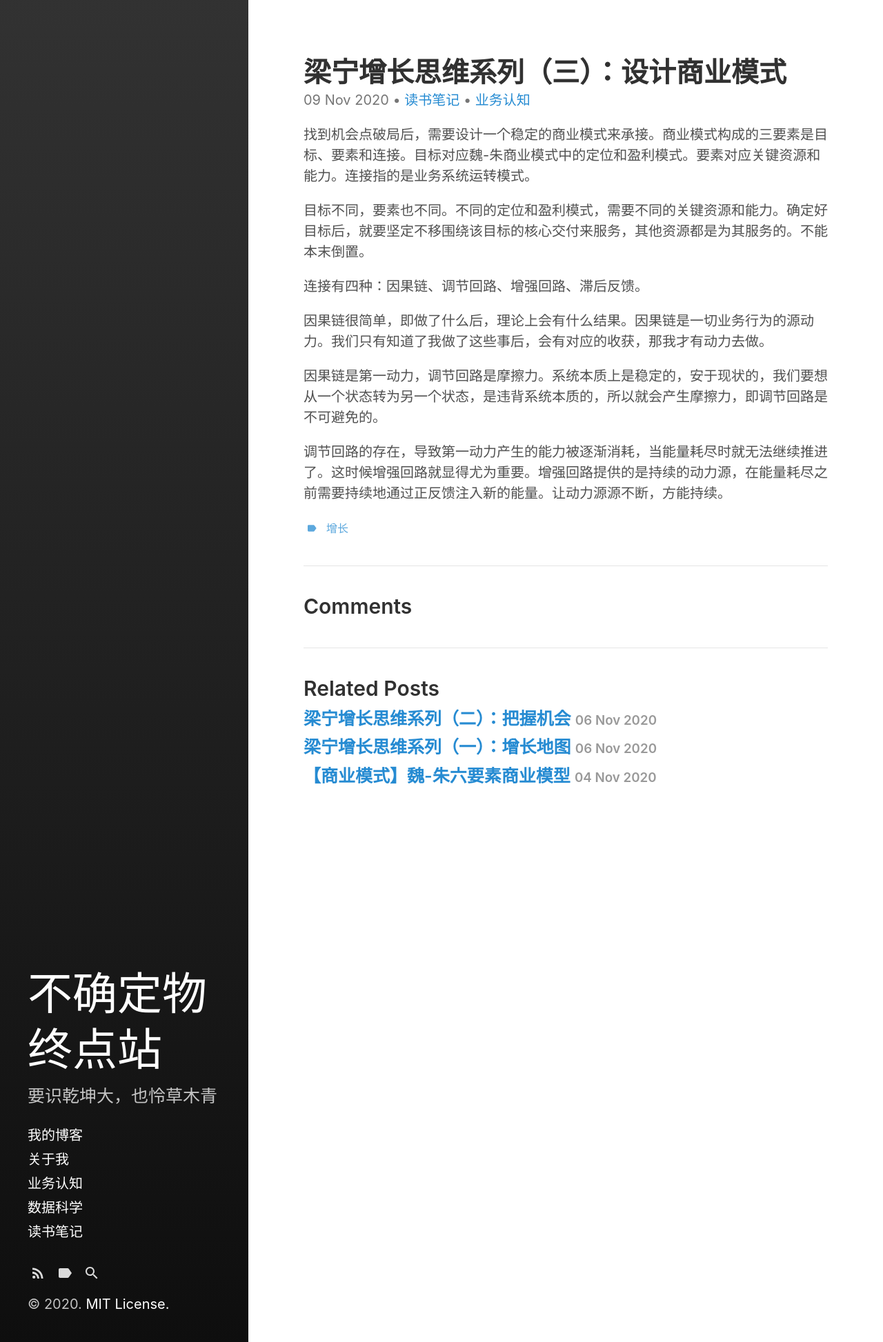
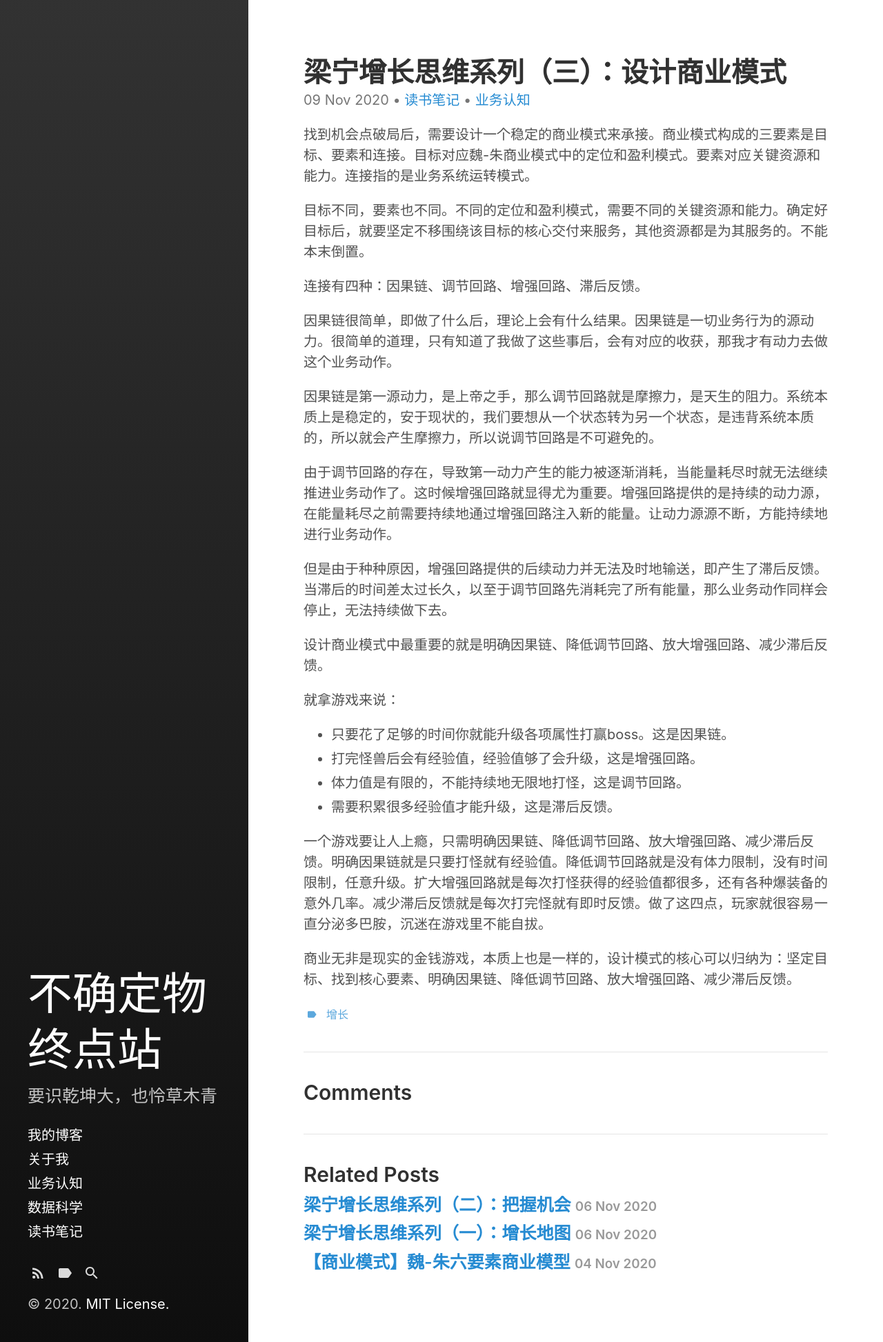
Before and after one commit to Bin0Lin/Bin0Lin.github.io, a Jekyll site: the page built from _posts/2020-11-09-梁宁增长思维系列（三）：设计商业模式.md, in a window 1280 px wide. Shown: the whole page at 69% size. Built offline with Jekyll 4.4.1, drawn with Linux system fonts in a browser that asks for light colours.

Commit message:
Update 2020-11-09-梁宁增长思维系列（三）：设计商业模式.md

```diff
--- a/_posts/2020-11-09-梁宁增长思维系列（三）：设计商业模式.md
+++ b/_posts/2020-11-09-梁宁增长思维系列（三）：设计商业模式.md
@@ -15,8 +15,22 @@ tags:
 
 连接有四种：因果链、调节回路、增强回路、滞后反馈。
 
-因果链很简单，即做了什么后，理论上会有什么结果。因果链是一切业务行为的源动力。我们只有知道了我做了这些事后，会有对应的收获，那我才有动力去做。
+因果链很简单，即做了什么后，理论上会有什么结果。因果链是一切业务行为的源动力。很简单的道理，只有知道了我做了这些事后，会有对应的收获，那我才有动力去做这个业务动作。
 
-因果链是第一动力，调节回路是摩擦力。系统本质上是稳定的，安于现状的，我们要想从一个状态转为另一个状态，是违背系统本质的，所以就会产生摩擦力，即调节回路是不可避免的。
+因果链是第一源动力，是上帝之手，那么调节回路就是摩擦力，是天生的阻力。系统本质上是稳定的，安于现状的，我们要想从一个状态转为另一个状态，是违背系统本质的，所以就会产生摩擦力，所以说调节回路是不可避免的。
 
-调节回路的存在，导致第一动力产生的能力被逐渐消耗，当能量耗尽时就无法继续推进了。这时候增强回路就显得尤为重要。增强回路提供的是持续的动力源，在能量耗尽之前需要持续地通过正反馈注入新的能量。让动力源源不断，方能持续。
+由于调节回路的存在，导致第一动力产生的能力被逐渐消耗，当能量耗尽时就无法继续推进业务动作了。这时候增强回路就显得尤为重要。增强回路提供的是持续的动力源，在能量耗尽之前需要持续地通过增强回路注入新的能量。让动力源源不断，方能持续地进行业务动作。
+
+但是由于种种原因，增强回路提供的后续动力并无法及时地输送，即产生了滞后反馈。当滞后的时间差太过长久，以至于调节回路先消耗完了所有能量，那么业务动作同样会停止，无法持续做下去。
+
+设计商业模式中最重要的就是明确因果链、降低调节回路、放大增强回路、减少滞后反馈。
+
+就拿游戏来说：
+- 只要花了足够的时间你就能升级各项属性打赢boss。这是因果链。
+- 打完怪兽后会有经验值，经验值够了会升级，这是增强回路。
+- 体力值是有限的，不能持续地无限地打怪，这是调节回路。
+- 需要积累很多经验值才能升级，这是滞后反馈。
+
+一个游戏要让人上瘾，只需明确因果链、降低调节回路、放大增强回路、减少滞后反馈。明确因果链就是只要打怪就有经验值。降低调节回路就是没有体力限制，没有时间限制，任意升级。扩大增强回路就是每次打怪获得的经验值都很多，还有各种爆装备的意外几率。减少滞后反馈就是每次打完怪就有即时反馈。做了这四点，玩家就很容易一直分泌多巴胺，沉迷在游戏里不能自拔。
+
+商业无非是现实的金钱游戏，本质上也是一样的，设计模式的核心可以归纳为：坚定目标、找到核心要素、明确因果链、降低调节回路、放大增强回路、减少滞后反馈。
```
